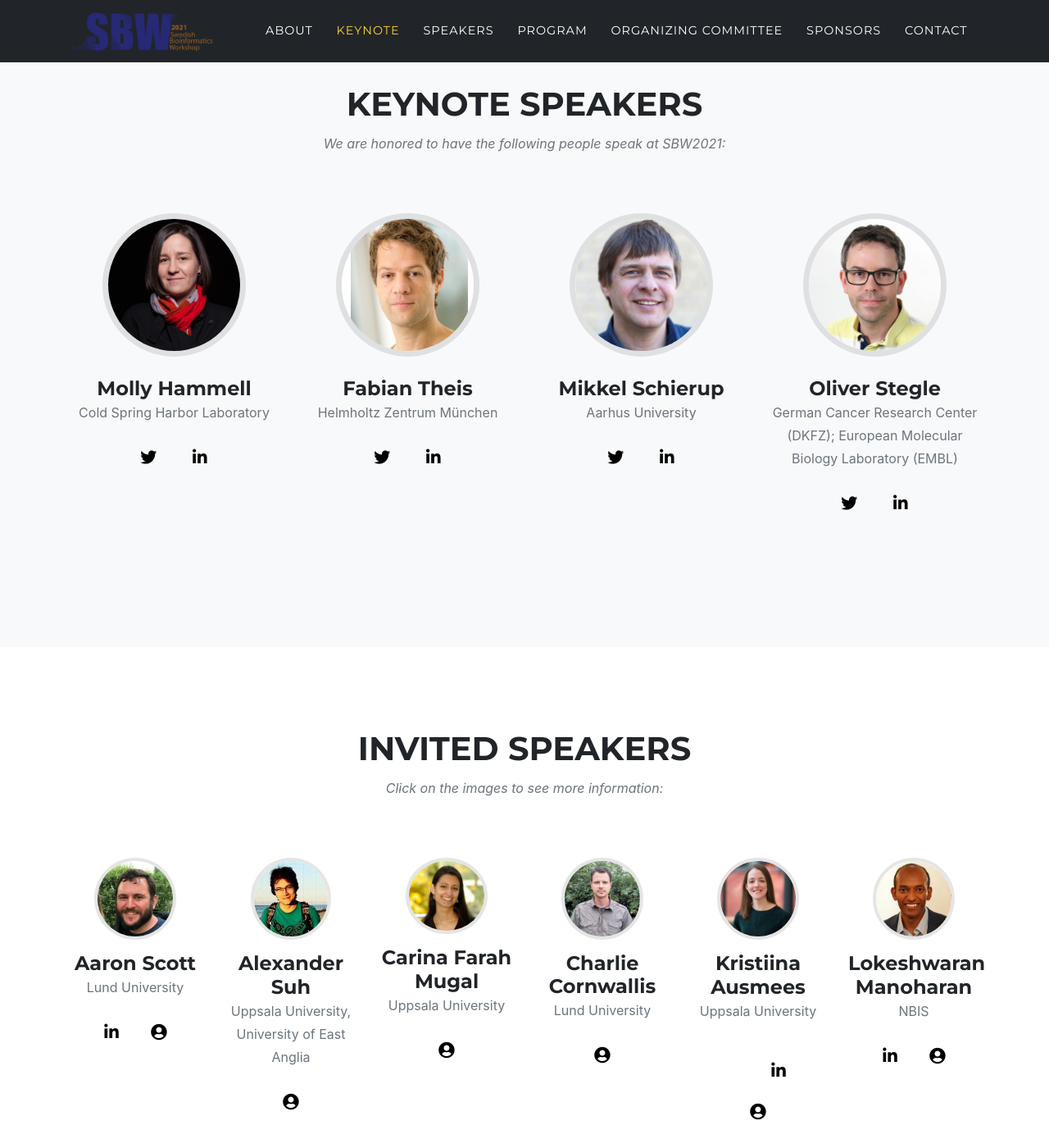
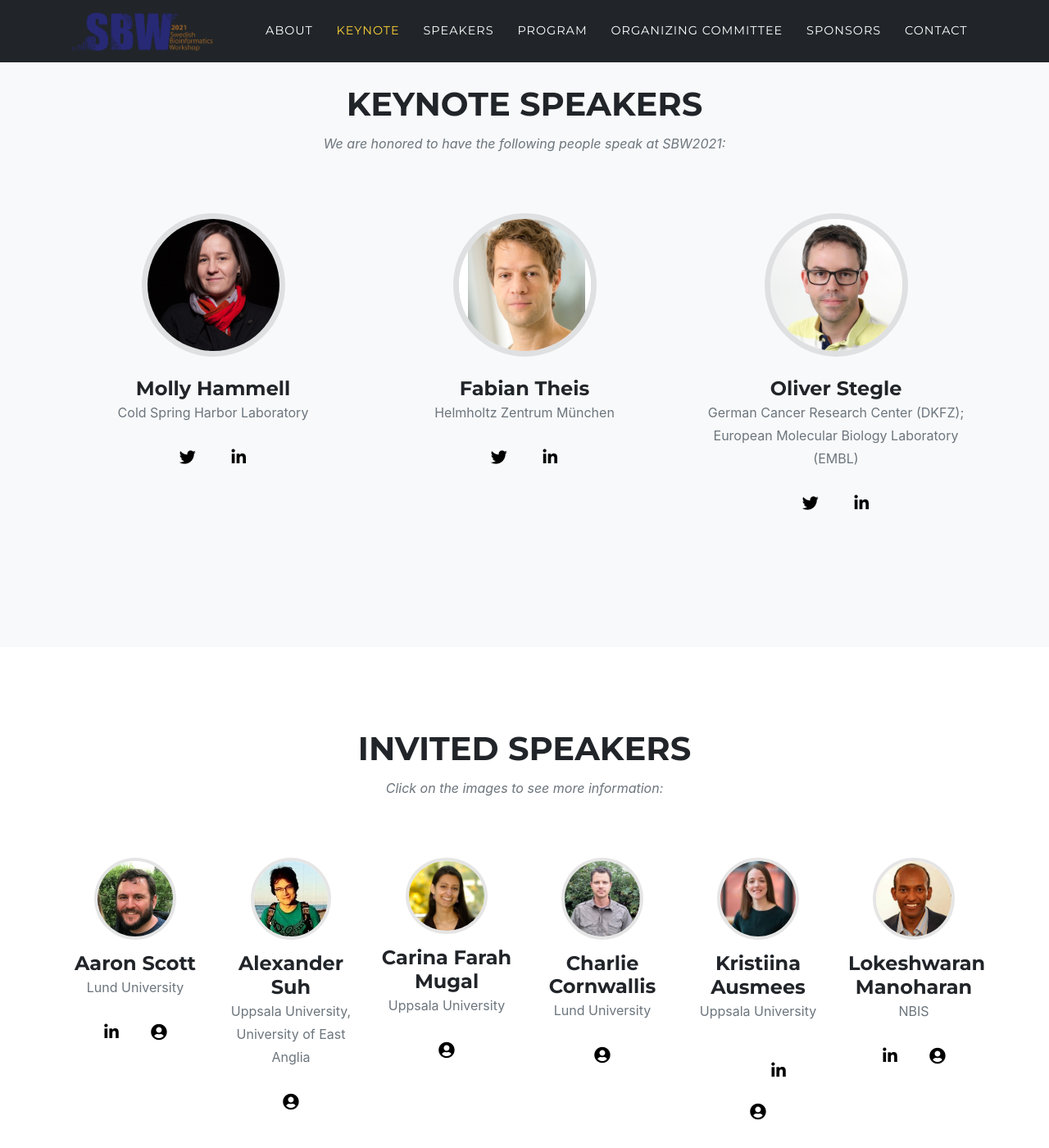
Before and after one commit to SBW-lund/SBW-lund.github.io, a Jekyll site: the page built from index.md, in a window 1280 px wide and 1400 px high, scrolled down 1431 px. Shown: the whole window at 82% size. Built offline with Jekyll 4.4.1, drawn with Linux system fonts in a browser that asks for light colours; some web fonts are replaced; some of the changed lines change nothing that is shown.

Commit message:
fixed format

```diff
--- a/_includes/keynote.html
+++ b/_includes/keynote.html
@@ -9,7 +9,7 @@
     </div>
     <div class="row">
     {% for person in site.keynote %}
-    <div class="col-sm-3">
+    <div class="col-sm-4">
       <div class="keynote-speaker">
       <a class="portfolio-link" data-toggle="modal" href="#p{{ forloop.index }}">
         <img class="mx-auto rounded-circle" src="{{ person.image }}" alt="">
--- a/_includes/program.md
+++ b/_includes/program.md
@@ -4,17 +4,17 @@
 |-----------------|---------------------------------------|
 | 9.00  -  9.55   | Welcome coffee                        |
 | 9.55  - 10.00   | Opening address                       |
-| 10.00 - 10.45   | K1.   Oliver Stegle (remote talk)     |
-| 10.45 - 11.15   | I1.   Sonja Aits                      |
+| 10.00 - 10.45   | <a data-toggle="modal" href="#p3">K1.   Oliver Stegle (remote talk)</a>|
+| 10.45 - 11.15   | <a data-toggle="modal" href="#s9">I1.   Sonja Aits</a>|
 | 11.15 - 11.30   | Short break                           |
 | 11.30 - 12.00   | I2.   Invited speaker                 |
 | 12.00 - 12.30   | Christian Brueffer (SAGA Diagnostics) |
 | 12.30 - 13.30   | Lunch                                 |
 | 13.30 - 14.30   | First poster session                  |
-| 14.30 - 15.15   | K2.   Molly Hammell                   |
-| 15.15 - 15.45   | I3.   Alexander Suh                   |
+| 14.30 - 15.15   | <a data-toggle="modal" href="#p1">K2.   Molly Hammell</a> |
+| 15.15 - 15.45   | <a data-toggle="modal" href="#s2">I3.   Alexander Suh</a> |
 | 15.45 - 16.00   | Coffee break                          |
-| 16.00 - 16.30   | I4.   Sophia Zackrisson               |
+| 16.00 - 16.30   | <a data-toggle="modal" href="#s10">I4.   Sophia Zackrisson</a> |
 | 16.30 - 17.00   | Sponsor talk (AILund)                 |
 | 17.00 - 20.00   | Social event                          |
 {:.custom-table}
@@ -24,17 +24,17 @@
 |---------------------------------------------------------|
 | *Time*          | *Session*
 |-----------------|---------------------------------------|
-|  9.45 - 10.15   | I5.   Paul Franks                     |
+|  9.45 - 10.15   | <a data-toggle="modal" href="#s7">I5.   Paul Franks</a> |
 | 10.15 - 10.30   | Short break                           |
-| 10.30 - 11.00   | I6.   Charlie Cornwallis              |
-| 11.00 - 11.30   | I7.   Carina Mugal                    |
+| 10.30 - 11.00   | <a data-toggle="modal" href="#s4">I6.   Charlie Cornwallis</a> |
+| 11.00 - 11.30   | <a data-toggle="modal" href="#s3">I7.   Carina Mugal</a> |
 | 11.30 - 12.30   | Second poster session                 |
 | 12.30 - 13.30   | Lunch                                 |
 | 13.30 - 14.30   | Career panel (RSG-Sweden)             |
 | 14.30 - 15.15   | K4.   Keynote speaker                 |
-| 15.15 - 15.45   | I8. Phil Ewels                        |
+| 15.15 - 15.45   | <a data-toggle="modal" href="#s8">I8. Phil Ewels </a>|
 | 15.45 - 16.00   | Coffee break                          |
-| 16.00 - 16.30   | I9.   Kristiina Ausmees               |
+| 16.00 - 16.30   | <a data-toggle="modal" href="#s5">I9.   Kristiina Ausmees</a> |
 | 16.30 - 17.00   | Sponsor talk                          |
 | 17.00           | Closing remarks                       |
 {:.custom-table}
--- a/_sass/base/_page.scss
+++ b/_sass/base/_page.scss
@@ -71,12 +71,7 @@
 }
 
 
-.custom-table {
-  width: 49%;
+.custom-table th, .custom-table td {
+  padding: 10px;
 
 }
-
-.custom-table th, .custom-table td {
-  padding: 3px;
-
-}
```
Also changed, not shown: _includes/program.html (line endings or trailing spaces), temp/keynote3.md (renamed from _keynote/keynote3.md).
